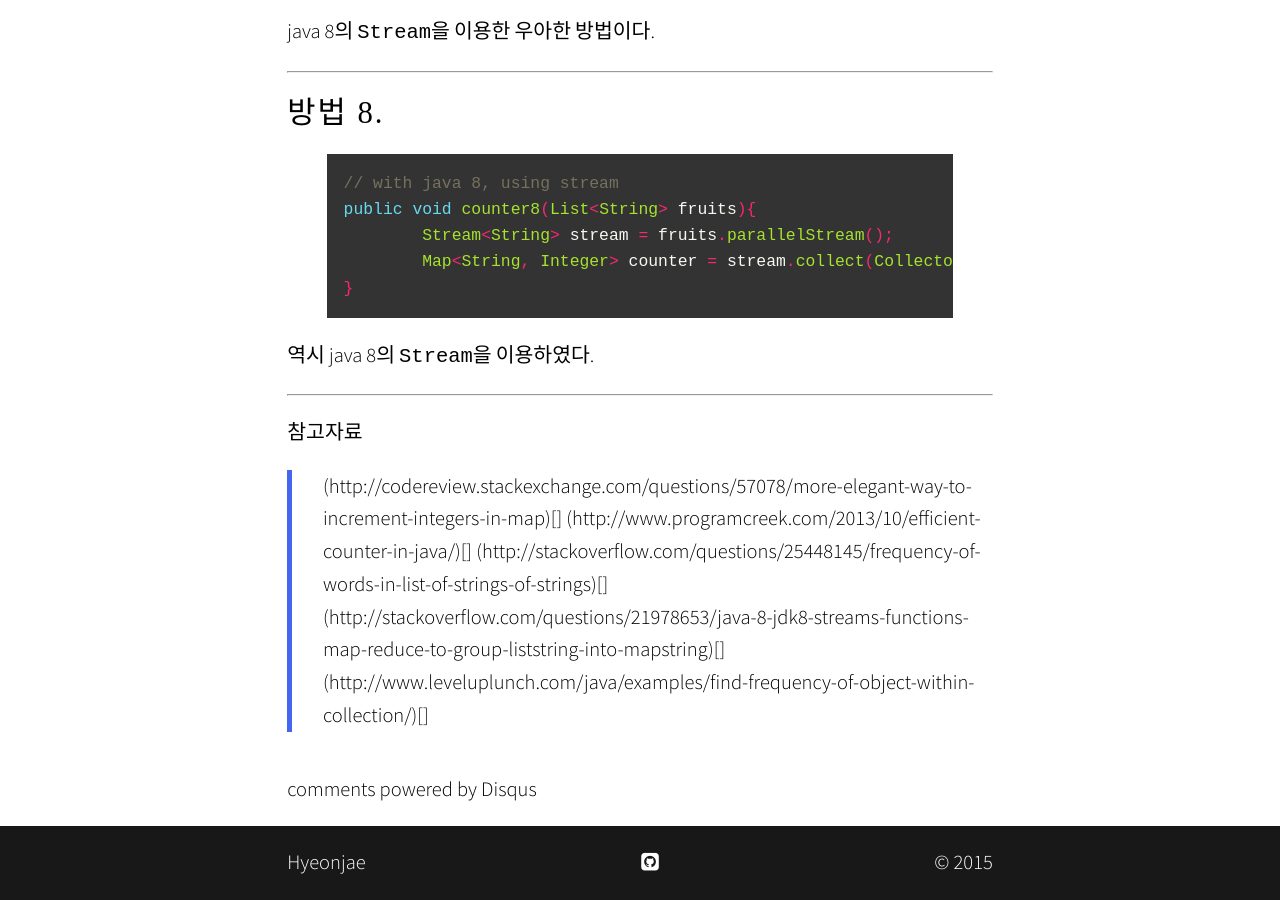
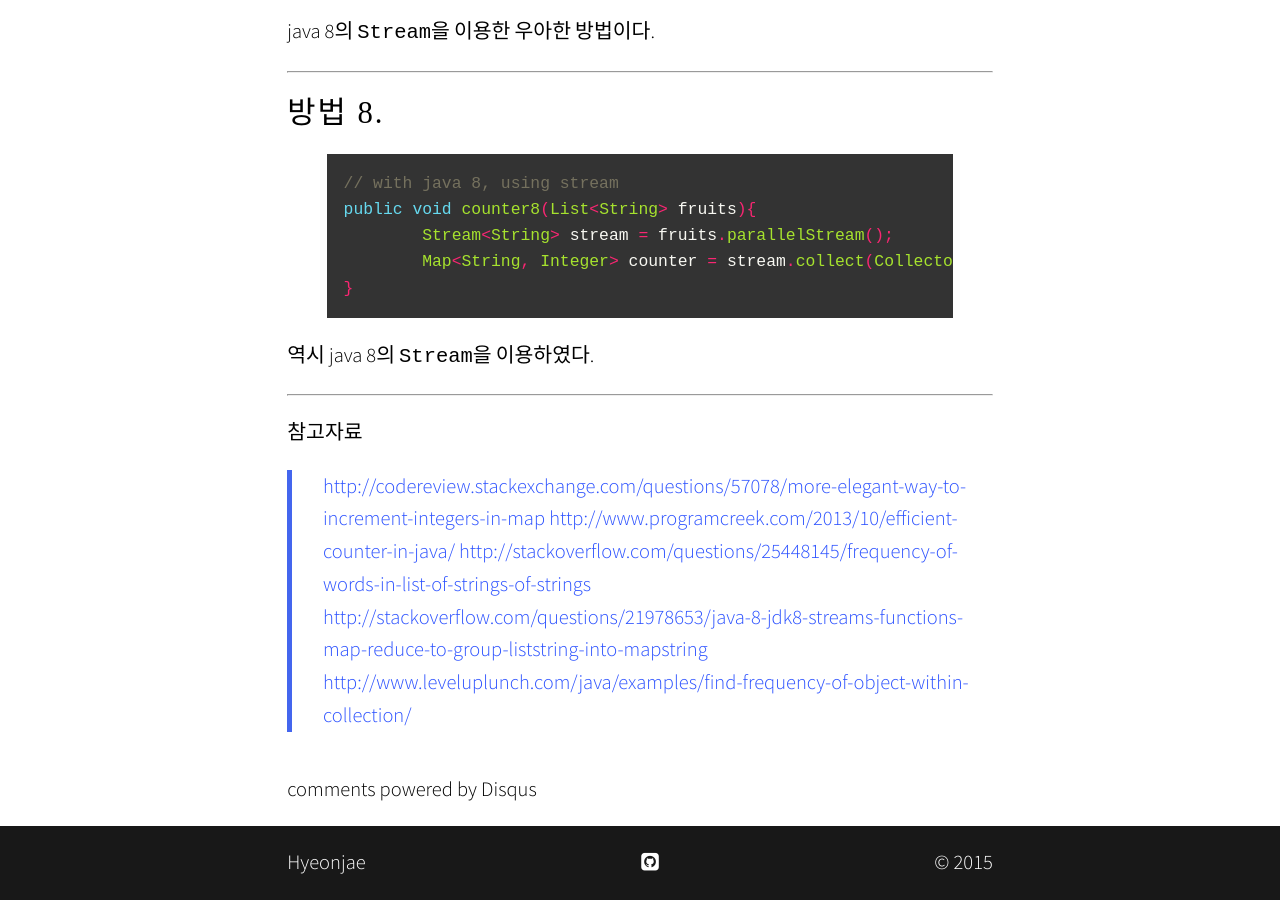
Before and after one commit to hyeonjae/hyeonjae.github.io.archive, a Jekyll site: the page built from _posts/2015-03-06-java-counter.md, in a window 1280 px wide and 900 px high, scrolled down 4075 px. Built offline with Jekyll 4.4.1, drawn with Linux system fonts in a browser that asks for light colours; nearby versions of some CDN libraries; some web fonts are replaced; comment, search, counter and statistics services are not loaded.

Commit message:
no message

```diff
--- a/_posts/2015-03-06-java-counter.md
+++ b/_posts/2015-03-06-java-counter.md
@@ -176,8 +176,8 @@ public void counter8(List<String> fruits){
 
 참고자료
 
-> (http://codereview.stackexchange.com/questions/57078/more-elegant-way-to-increment-integers-in-map)[]
-> (http://www.programcreek.com/2013/10/efficient-counter-in-java/)[]
-> (http://stackoverflow.com/questions/25448145/frequency-of-words-in-list-of-strings-of-strings)[]
-> (http://stackoverflow.com/questions/21978653/java-8-jdk8-streams-functions-map-reduce-to-group-liststring-into-mapstring)[]
-> (http://www.leveluplunch.com/java/examples/find-frequency-of-object-within-collection/)[]
+> [http://codereview.stackexchange.com/questions/57078/more-elegant-way-to-increment-integers-in-map]()
+> [http://www.programcreek.com/2013/10/efficient-counter-in-java/]()
+> [http://stackoverflow.com/questions/25448145/frequency-of-words-in-list-of-strings-of-strings]()
+> [http://stackoverflow.com/questions/21978653/java-8-jdk8-streams-functions-map-reduce-to-group-liststring-into-mapstring]()
+> [http://www.leveluplunch.com/java/examples/find-frequency-of-object-within-collection/]()
```
